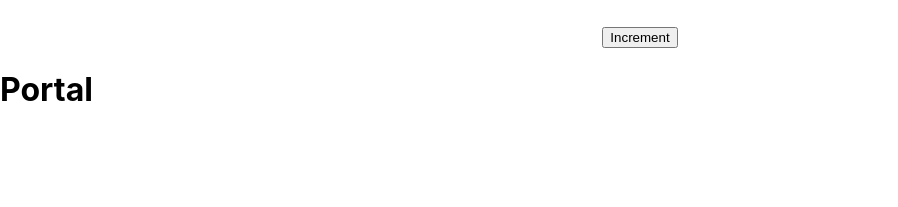
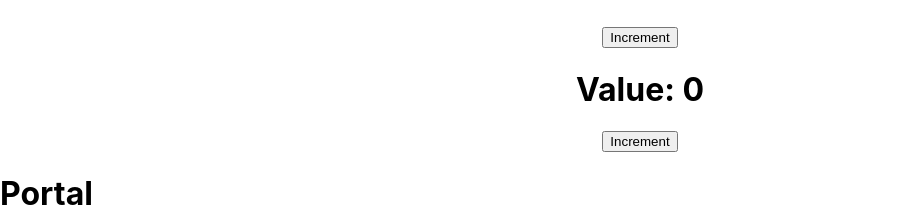
Before and after one commit to ahmed7761/react-redux-tutorial, a React (Create React App) app: page / in a window 1280 px wide. Shown: the part 3254-3461 px from the top of the page, without its empty margins (0-898 px from the left). Before the commit the page ends 3384 px from the top, so only its background shows below. Built offline with nearby package versions, Linux system fonts and the light colour scheme; no server answers.

Commit message:
prevState on useState

```diff
--- a/src/App.js
+++ b/src/App.js
@@ -35,6 +35,7 @@
 import { UserProvider } from "./components/UserContext";
 import Posts from "./components/Posts";
 import HookCounter from "./components/HookCounter";
+import HookCounterTwo from "./components/HookCounterTwo";
 
 
 function App() {
@@ -103,6 +104,7 @@
 
         <h1>Hook</h1>
         <HookCounter />
+        <HookCounterTwo />
     </div>
   );
 }
--- /dev/null
+++ b/src/components/HookCounterTwo.js
@@ -0,0 +1,20 @@
+import React, { useState } from 'react'
+
+const HookCounterTwo = () => {
+    const [count, setCount] = useState(0)
+
+    const incrementTen = () => {
+        for(let i = 0; i < 10; i++){
+            setCount(prevState => prevState + 1)
+        }
+    }
+
+    return (
+        <div>
+            <h1>Value: {count}</h1>
+            <button onClick={() => incrementTen()}>Increment</button>
+        </div>
+    )
+}
+
+export default HookCounterTwo
```
